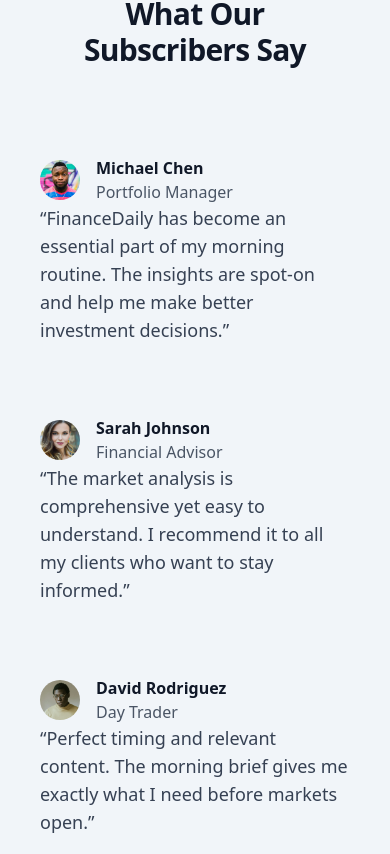
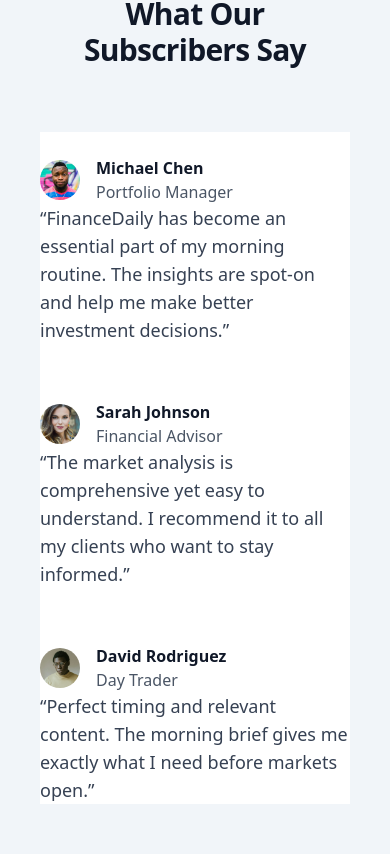
Before and after one commit to Opex-Interns/TeamX-News-Dashboard, a React (Vite) app: page / in a window 390 px wide. Shown: the part 5890-6744 px from the top of the page. Built offline with nearby package versions, Linux system fonts and the light colour scheme.

Commit message:
Add background color and update grid gap in testimonials
Updated the testimonials grid in Subscriber.jsx to include a white background and unified gap spacing for improved layout and visual consistency.

```diff
--- a/src/Components/Subscriber.jsx
+++ b/src/Components/Subscriber.jsx
@@ -45,7 +45,7 @@
 
         {/* Testimonials Grid */}
         <div className="mx-auto mt-16 flow-root max-w-2xl sm:mt-20 lg:mx-0 lg:max-w-none">
-          <div className="grid grid-cols-1 gap-y-12 sm:grid-cols-2 lg:grid-cols-3 sm:gap-x-8">
+          <div className="grid grid-cols-1 bg-white gap-8 sm:grid-cols-2 lg:grid-cols-3 sm:gap-x-8">
             {testimonials.map((testimonial) => (
               <figure key={testimonial.author.name}>
                 <figcaption className="mt-6 flex items-center gap-x-4">
```
